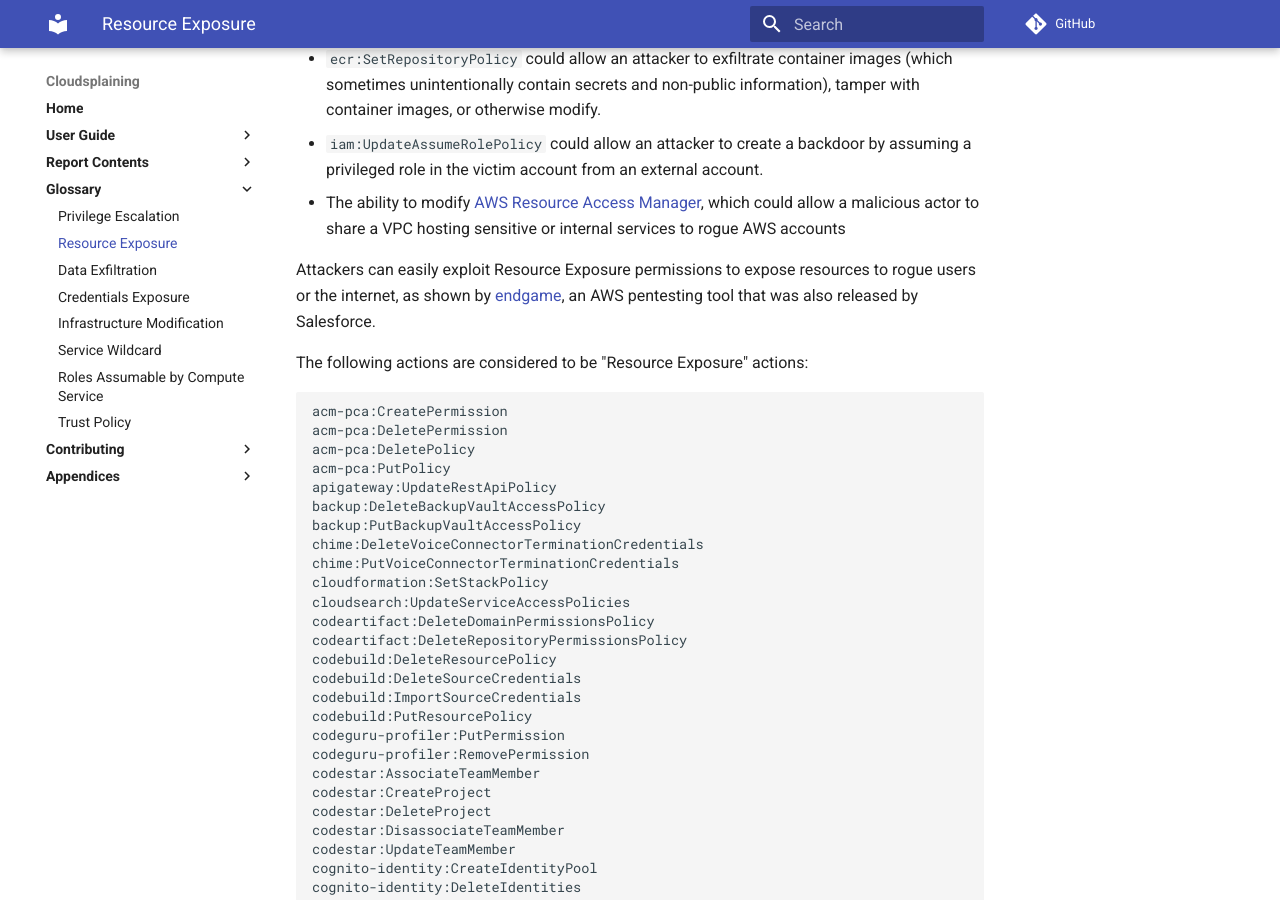
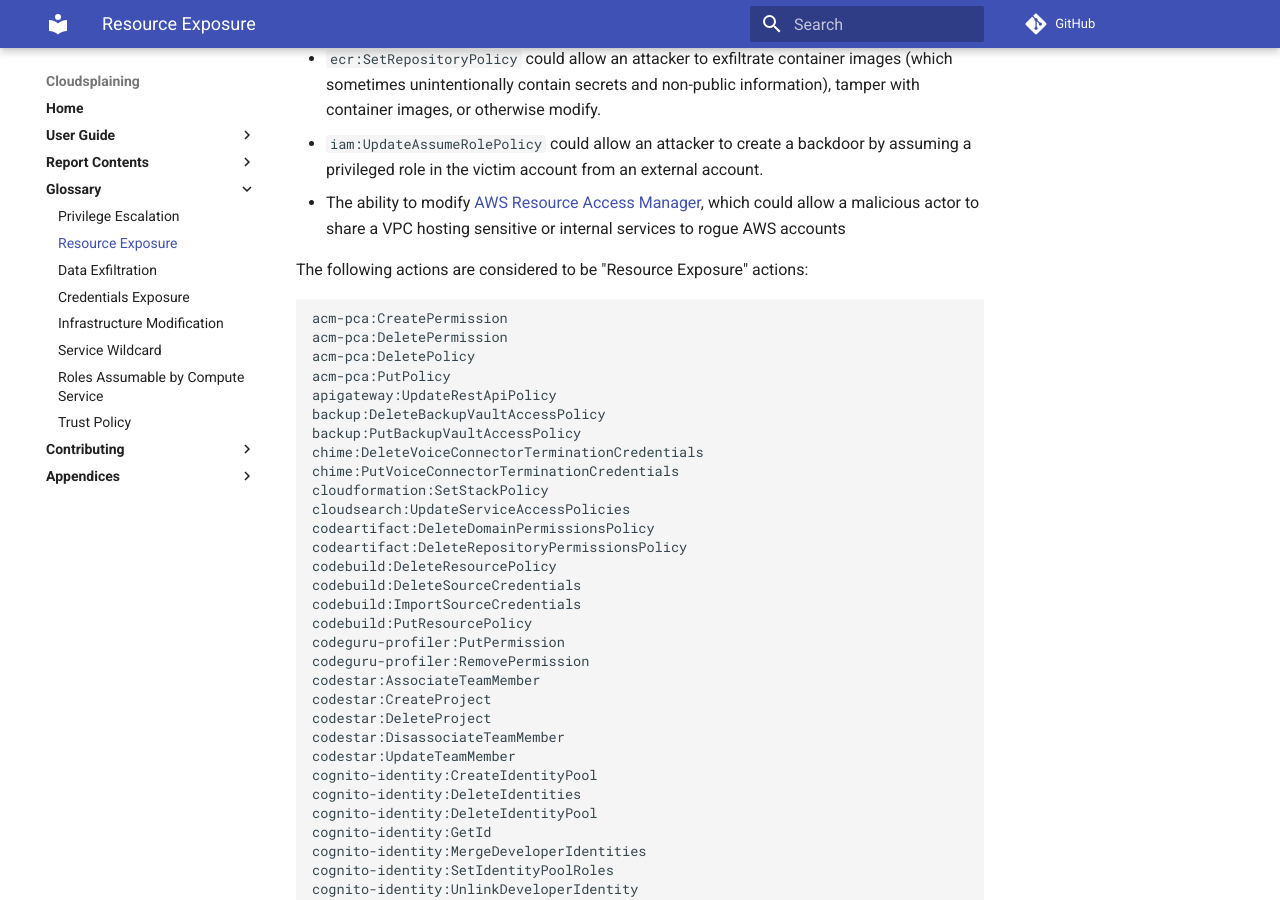
Before and after one commit to salesforce/cloudsplaining, an MkDocs documentation site: the page built from docs/glossary/resource-exposure.md, in a window 1280 px wide and 900 px high, scrolled down 327 px. Built offline with MkDocs 1.6.1 and Material for MkDocs 9.7.7, drawn with Linux system fonts in a browser that asks for light colours; comment, search, counter and statistics services are not loaded.

Commit message:
Update resource-exposure.md

```diff
--- a/docs/glossary/resource-exposure.md
+++ b/docs/glossary/resource-exposure.md
@@ -6,8 +6,6 @@ For example:
 * `ecr:SetRepositoryPolicy` could allow an attacker to exfiltrate container images (which sometimes unintentionally contain secrets and non-public information), tamper with container images, or otherwise modify.
 * `iam:UpdateAssumeRolePolicy` could allow an attacker to create a backdoor by assuming a privileged role in the victim account from an external account.
 * The ability to modify [AWS Resource Access Manager](https://docs.aws.amazon.com/ram/latest/userguide/what-is.html), which could allow a malicious actor to share a VPC hosting sensitive or internal services to rogue AWS accounts
-
-Attackers can easily exploit Resource Exposure permissions to expose resources to rogue users or the internet, as shown by [endgame](https://github.com/salesforce/endgame/), an AWS pentesting tool that was also released by Salesforce.
 
 The following actions are considered to be "Resource Exposure" actions:
 
```
